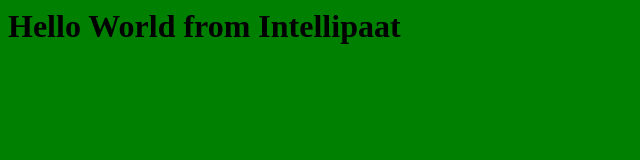
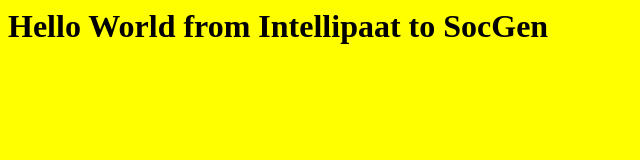
Before and after one commit to hshar94/sog-test1, a plain HTML site: page index.html in a window 1280 px wide. Shown: the whole page, without its empty margins (0-640 px from the left). Drawn offline with Linux system fonts and the light colour scheme.

Commit message:
changed test

```diff
--- a/index.html
+++ b/index.html
@@ -1,5 +1,5 @@
 <html>
-<body bgcolor="green">
-<h1>Hello World from Intellipaat</h1>
+<body bgcolor="yellow">
+<h1>Hello World from Intellipaat to SocGen</h1>
 </body>
 </html>
```
